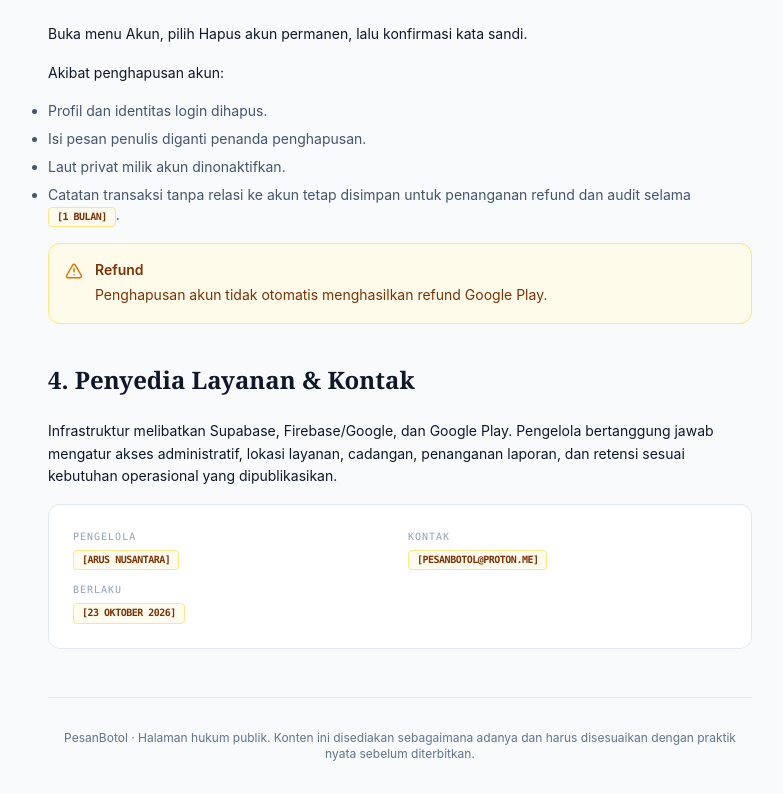
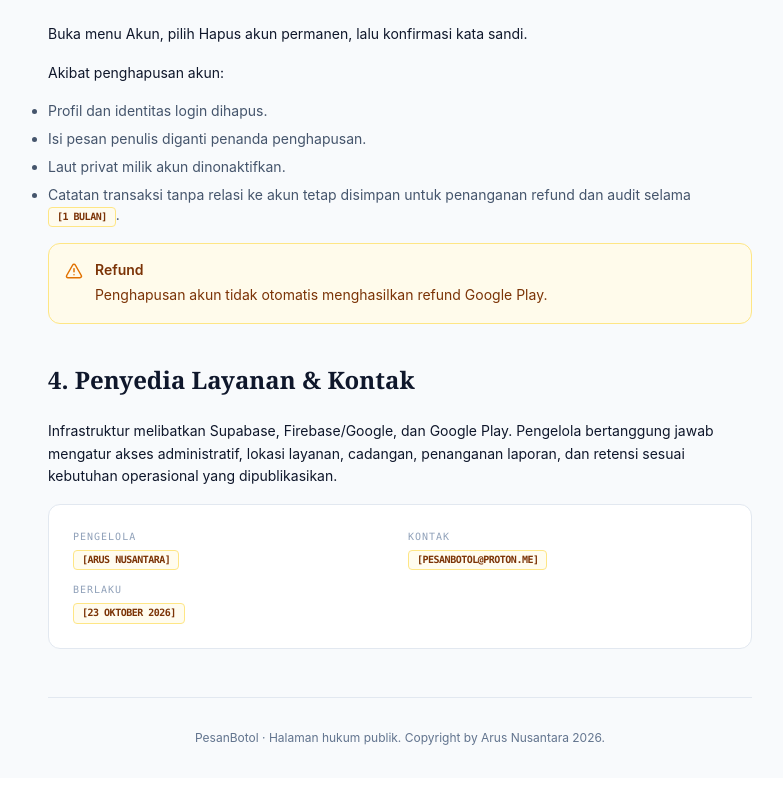
Before and after one commit to arkbox0809/pesanbotol, a Next.js app: page /privacy-policy in a window 1280 px wide. Shown: the part 1218-2012 px from the top of the page, without its empty margins (240-1023 px from the left). Built offline with nearby package versions, Linux system fonts and the light colour scheme.

Commit message:
feat: penambahan isi placeholder di footer privacy policy dan del acc

```diff
--- a/src/app/delete-account/page.tsx
+++ b/src/app/delete-account/page.tsx
@@ -193,7 +193,7 @@ export default function DeleteAccountPage() {
         {/* Footer */}
         <div className="mt-12 pt-8 border-t border-slate-200">
           <p className="text-xs text-slate-500 text-center">
-            PesanBotol &middot; Halaman hukum publik. Isi semua placeholder sebelum menerbitkan.
+            PesanBotol &middot; Halaman hukum publik. Copyright by Arus Nusantara 2026.
           </p>
         </div>
       </div>
--- a/src/app/privacy-policy/page.tsx
+++ b/src/app/privacy-policy/page.tsx
@@ -225,8 +225,7 @@ export default function PrivacyPolicyPage() {
         {/* Footer */}
         <div className="mt-12 pt-8 border-t border-slate-200">
           <p className="text-xs text-slate-500 text-center">
-            PesanBotol &middot; Halaman hukum publik. Konten ini disediakan sebagaimana adanya dan harus
-            disesuaikan dengan praktik nyata sebelum diterbitkan.
+            PesanBotol &middot; Halaman hukum publik. Copyright by Arus Nusantara 2026.
           </p>
         </div>
       </div>
```
